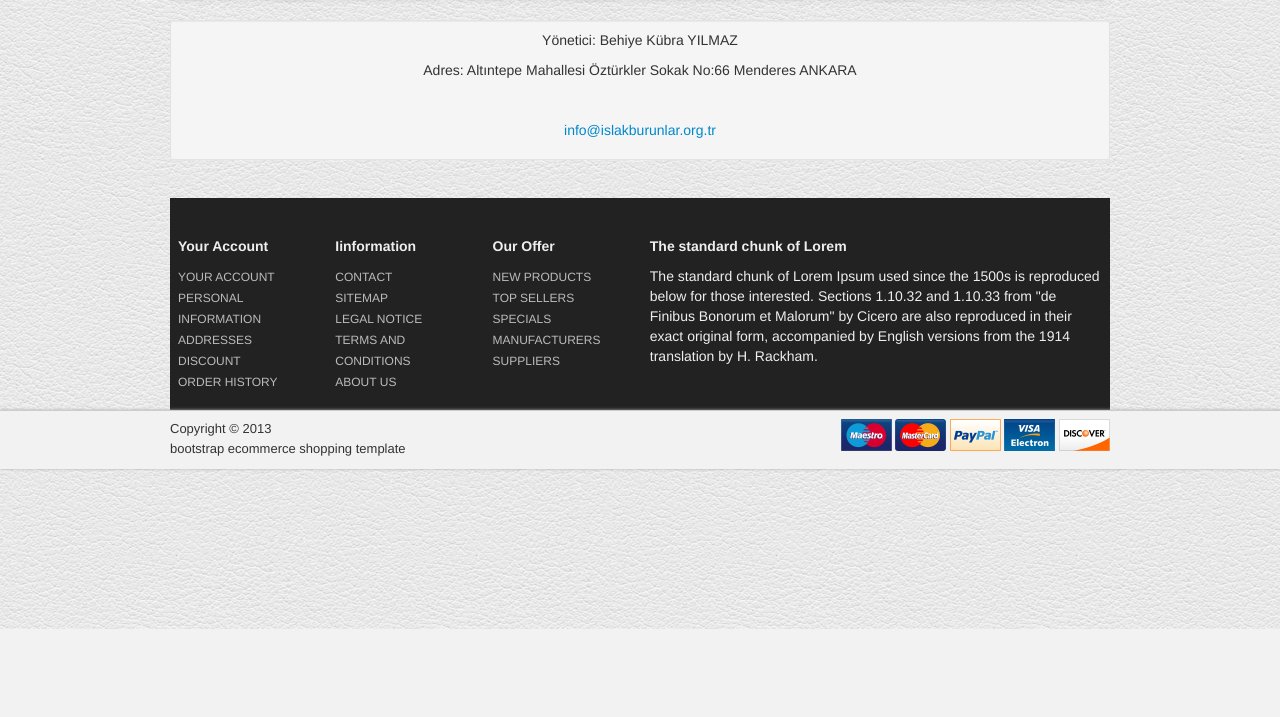
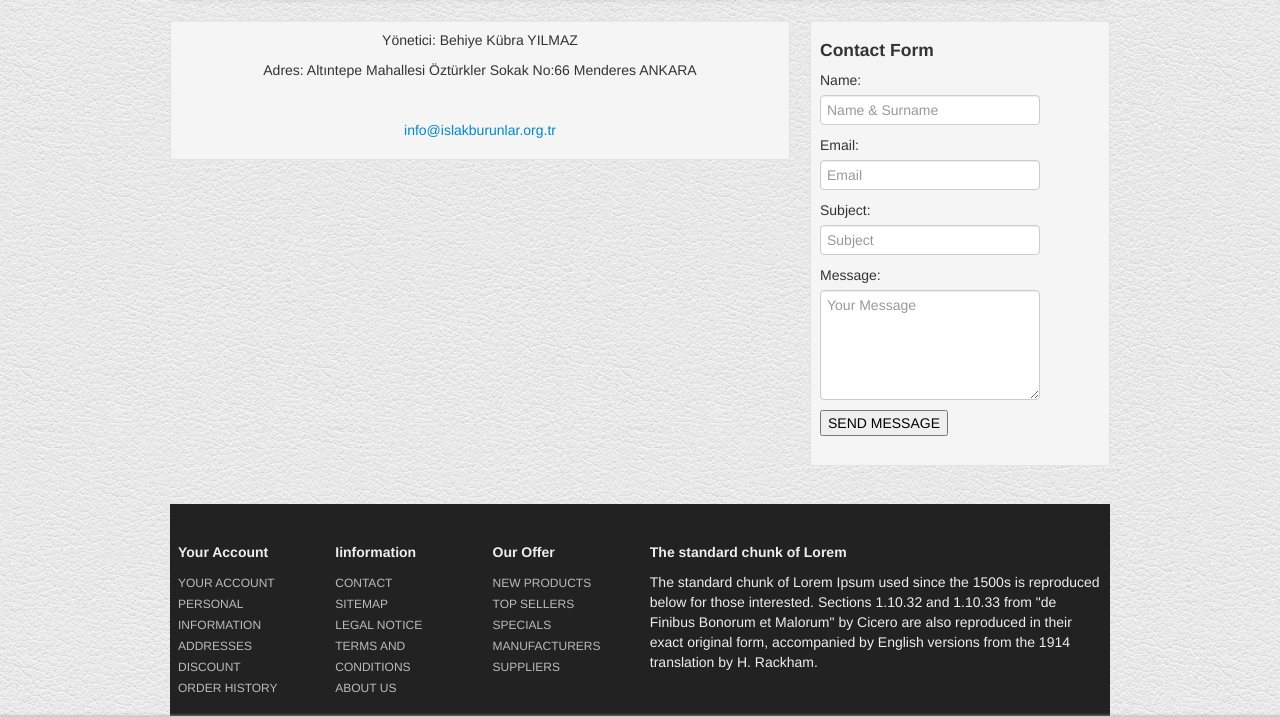
Before and after one commit to behiyekubrayilmaz/DjangoProje, a Django app: page /contact in a window 1280 px wide. Shown: the part 171-888 px from the top of the page. Before the commit the page ends 800 px from the top, so only its background shows below. Run offline with Django 3.2, Linux system fonts and the light colour scheme; data comes from the database, SQL or seed files in the repository; both versions use the stored data as it was after the commit; some libraries are stand-ins or nearby versions.

Commit message:
Added ContactForm

```diff
--- a/home/admin.py
+++ b/home/admin.py
@@ -1,7 +1,11 @@
 from django.contrib import admin
 
 # Register your models here.
-from home.models import Setting
+from home.models import Setting, ContactFormMessage
 
+class ContactFormMessageAdmin(admin.ModelAdmin):
+    list_display= ['name','message','subject','note','status']
+    list_filter=['status']
 
+admin.site.register(ContactFormMessage,ContactFormMessageAdmin)
 admin.site.register(Setting)
--- a/home/models.py
+++ b/home/models.py
@@ -2,6 +2,7 @@ from ckeditor_uploader.fields import RichTextUploadingField
 from django.db import models
 
 # Create your models here.
+from django.forms import ModelForm, TextInput, Textarea
 
 
 class Setting(models.Model):
@@ -34,3 +35,32 @@ class Setting(models.Model):
 
     def __str__(self):
         return self.title
+
+class ContactFormMessage(models.Model):
+    STATUS = (
+        ('New', 'New'),
+        ('Read', 'Read'),
+        ('Closed', 'Closed'),
+    )
+    name = models.CharField(blank=True, max_length=50)
+    email = models.CharField(blank=True, max_length=150)
+    subject = models.CharField(blank=True, max_length=50)
+    message = models.CharField(blank=True, max_length=255)
+    status = models.CharField(max_length=10, choices=STATUS,default='New')
+    ip = models.CharField(blank=True, max_length=25)
+    note = models.CharField(blank=True, max_length=105)
+    create_at = models.DateTimeField(auto_now_add=True)
+    update_at = models.DateTimeField(auto_now=True)
+    def __str__(self):
+        return self.name
+
+class ContactFormu(ModelForm):
+    class Meta:
+        model= ContactFormMessage
+        fields= ['name','email','subject','message']
+        widgets={
+            'name' : TextInput(attrs={'class': 'input','placeholder': 'Name & Surname'}),
+            'subject': TextInput(attrs={'class': 'input', 'placeholder': 'Subject'}),
+            'email': TextInput(attrs={'class': 'input', 'placeholder': 'Email'}),
+            'message': Textarea(attrs={'class': 'input', 'placeholder': 'Your Message','rows':'5'}),
+        }
--- a/home/templates/contact.html
+++ b/home/templates/contact.html
@@ -11,12 +11,31 @@
 
 {% block body %}
 
-<div class="row">
-    <div class="span12">
-        <div class="well well-small">
-            {{ setting.contact|safe }}
+    <div class="row">
+        <div class="span8">
+            <div class="well well-small">
+                {{ setting.contact|safe }}
+            </div>
+        </div>
+        <div class="span4">
+            <div class="well well-small">
+                <h4>Contact Form</h4>
+
+                {% if messages %}
+                    {% for message in messages %}
+                        <div class="alert alert-{{ message.tags }}" role="alert">
+                            {{ message }}
+                        </div>
+                    {% endfor %}
+                {% endif %}
+
+                <form class="form-horizontal" action="" method="post">
+                    {% csrf_token %}
+                    {{ form.as_p }}
+                    <input type="submit" value="SEND MESSAGE">
+                </form>
+            </div>
         </div>
     </div>
-</div>
 
-    {% endblock %}
+{% endblock %}
--- a/home/views.py
+++ b/home/views.py
@@ -1,8 +1,9 @@
-from django.http import HttpResponse
+from django.contrib import messages
+from django.http import HttpResponse, HttpResponseRedirect
 from django.shortcuts import render
 
 # Create your views here.
-from home.models import Setting
+from home.models import Setting, ContactFormu, ContactFormMessage
 
 
 def index(request):
@@ -21,6 +22,21 @@ def references(request):
     return render(request, 'references.html', context)
 
 def contact(request):
+
+    if request.method=='POST':
+        form=ContactFormu(request.POST)
+        if form.is_valid():
+            data =ContactFormMessage()
+            data.name =form.cleaned_data['name']
+            data.email = form.cleaned_data['email']
+            data.subject = form.cleaned_data['subject']
+            data.message = form.cleaned_data['message']
+            data.ip=request.META.get('REMOTE_ADDR')
+            data.save()  #veritabanına kaydet
+            messages.success(request,"Mesajınız başarı ile gönderildi")
+            return HttpResponseRedirect ('/contact')
+
     setting = Setting.objects.get(pk=1)
-    context = {'setting': setting, 'page':'contact'}
+    form=ContactFormu()
+    context = {'setting': setting, 'form':form}
     return render(request, 'contact.html', context)
```
Also changed, not shown: db.sqlite3.
